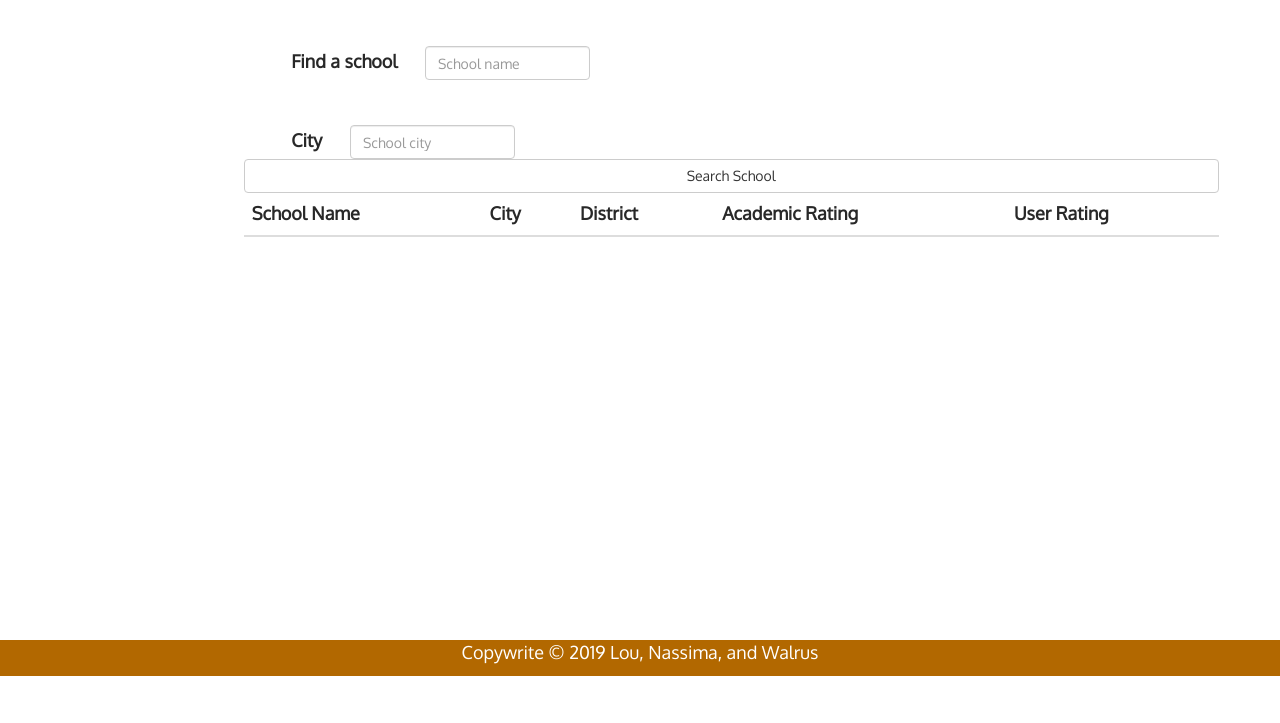
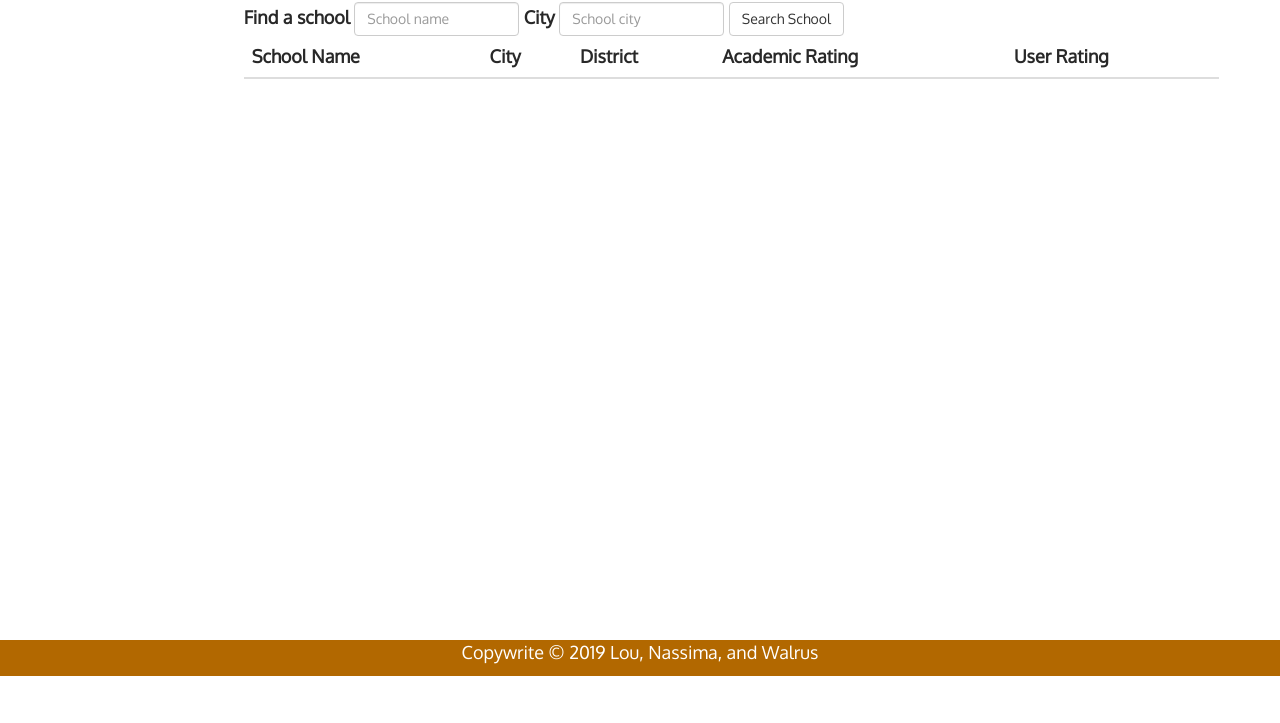
Before and after one commit to nassBouz/Project1--sCool, a website: page views/index.html in a window 1280 px wide. Shown: the part 124-847 px from the top of the page. Drawn offline with nearby package versions, Linux system fonts and the light colour scheme; files that its build step writes are made by us from their sources; no server answers; files whose address does not match are found by name.

Commit message:
fixed formating issue with search bar

```diff
--- a/public/styles/index.css
+++ b/public/styles/index.css
@@ -110,4 +110,9 @@ aside {
             text-align: center;
         }
 
+        #newSchoolForm {
+            display: flex;
+
+        }
+
     /*  */
--- a/public/styles/styles.css
+++ b/public/styles/styles.css
@@ -135,12 +135,11 @@ footer p {
 
 }
 
-form {
-    display: flex;
-    flex-direction: column;
+#newSchoolForm {
+    margin: 0 auto;
 }
 
-form * {
+.signin-wrapper form * {
     margin: 2.5%;
 }
 
```
Also changed, not shown: views/index.html (+0 -8 lines), views/listing.html (+0 -19 lines).
